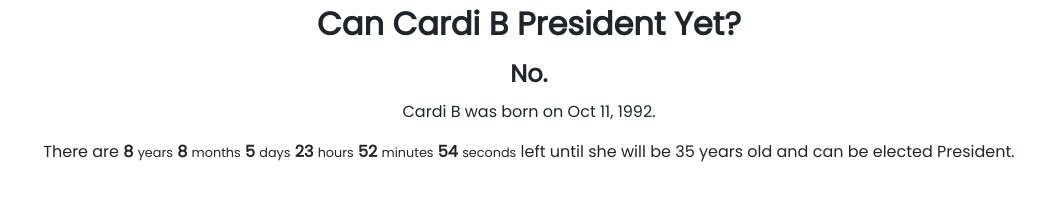
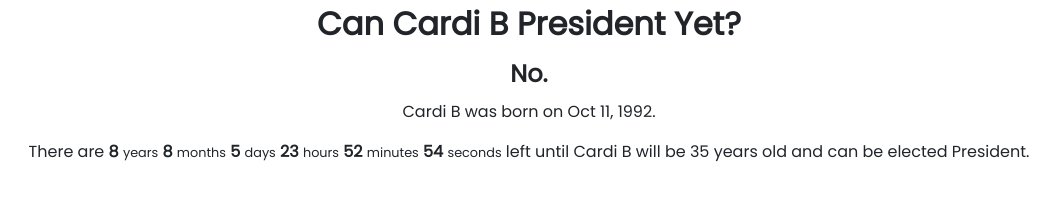
Before and after one commit to elgreg/cancardibpresidentyet.com, a plain HTML site: page index.html in a window 1280 px wide. Shown: the whole page, without its empty margins (111-1171 px from the left). Drawn offline with Linux system fonts and the light colour scheme.

Commit message:
De-gender

```diff
--- a/index.html
+++ b/index.html
@@ -37,7 +37,7 @@
    <h1>Can Cardi B President Yet?</h1>
    <h2 id="answer">Calculating...</h2>
    <p>Cardi B was born on Oct 11, 1992.</p>
-   <p>There are <span id="countdown">...</span> left until she will be 35 years old and can be elected President.</p>
+   <p>There are <span id="countdown">...</span> left until Cardi B will be 35 years old and can be elected President.</p>
 
   <script type="text/javascript">
     function updateAnwser(isPrez){
```
